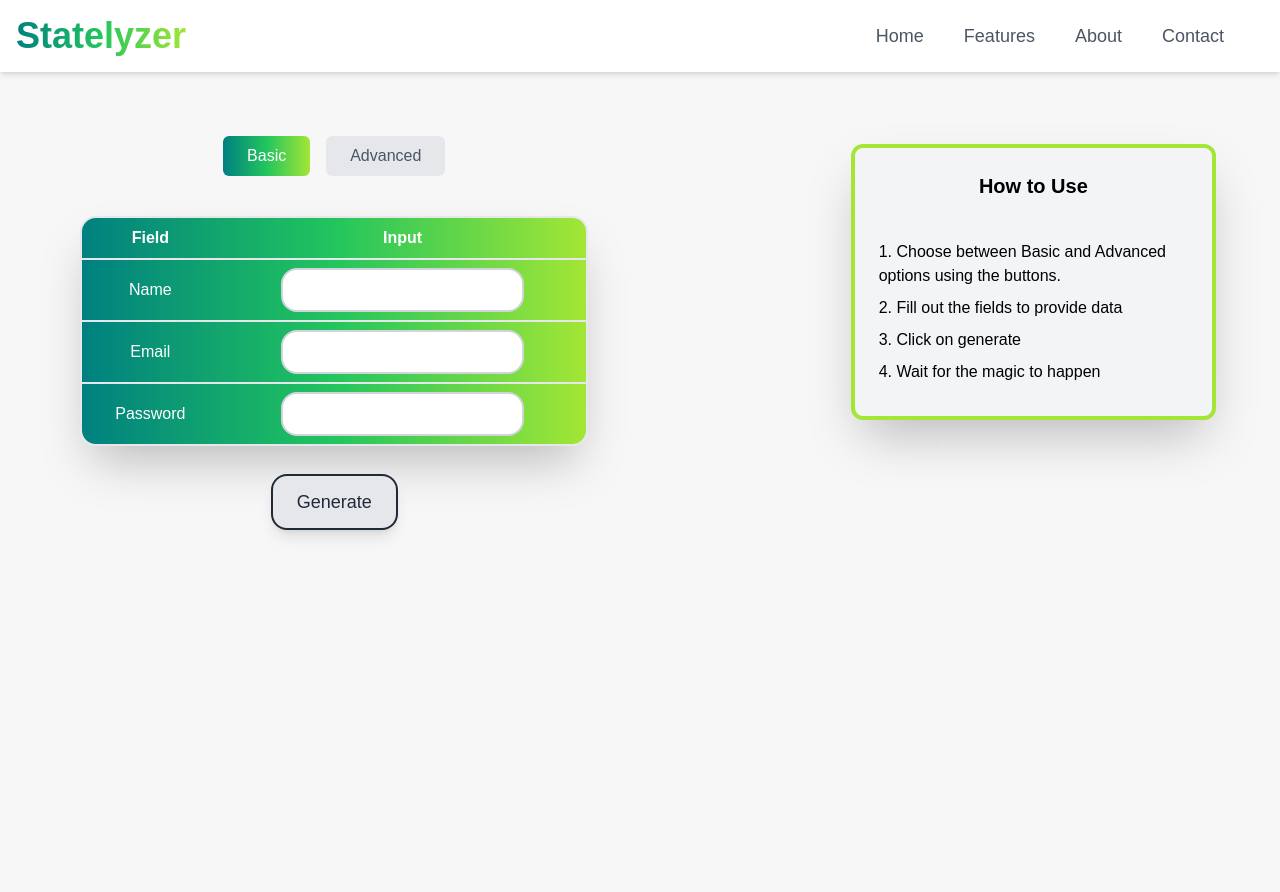
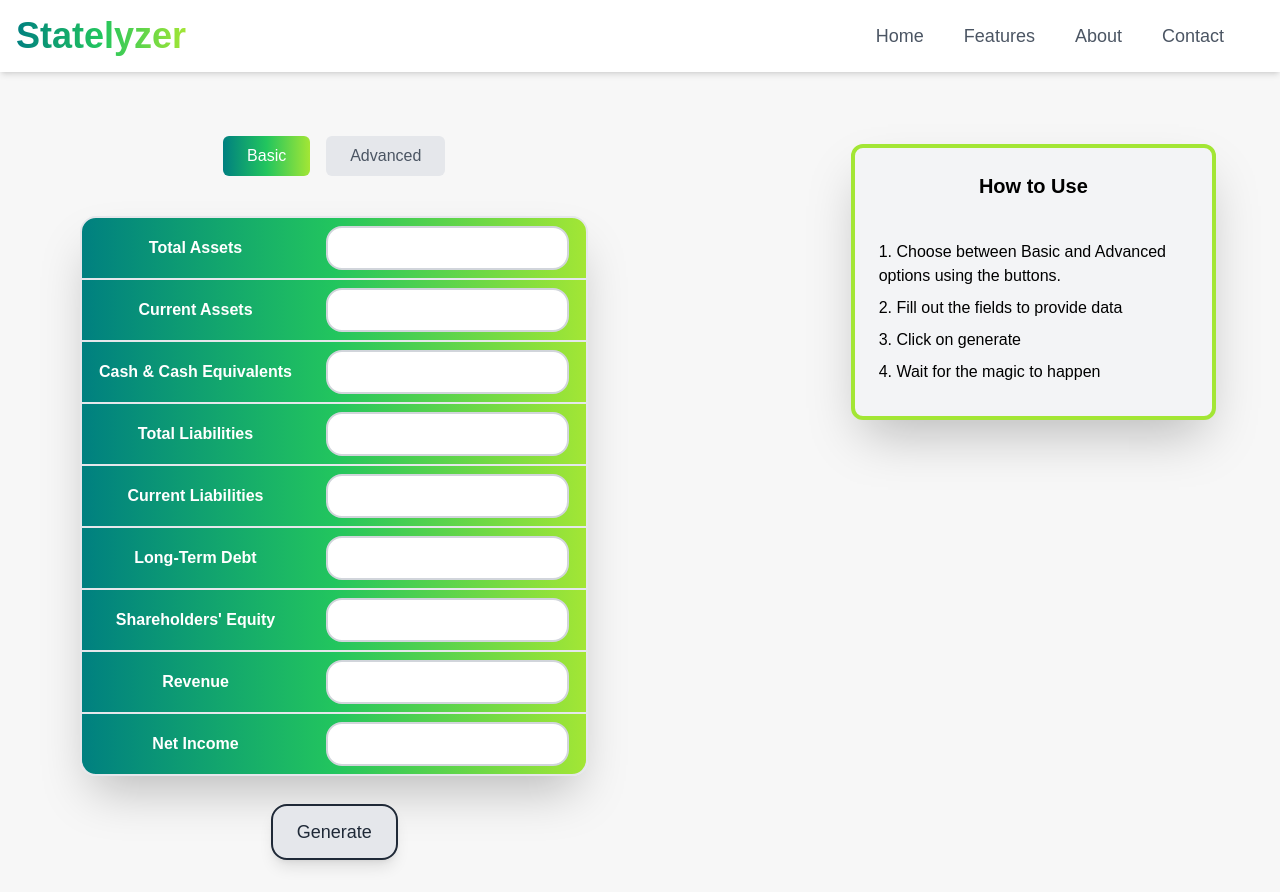
Before and after one commit to vittorio15/Statelyzer, a Next.js app: page / in a window 1280 px wide. Before the commit the page ends 800 px from the top, so only its background shows below. Built offline with nearby package versions, Linux system fonts and the light colour scheme.

Commit message:
label fills and skeletonloader improvements

```diff
--- a/components/InputField.jsx
+++ b/components/InputField.jsx
@@ -17,7 +17,7 @@ const InputField = () => {
 
   return (
     <input
-      className="px-4 py-2 rounded-2xl border-2 border-gray-300 hover:border-primary focus:border-primary focus:outline-none focus:ring-2 focus:ring-primary"
+      className="px-4 py-2 text-center rounded-2xl border-2 border-gray-300 hover:border-primary focus:border-primary focus:outline-none focus:ring-2 focus:ring-primary"
       value={value}
       maxLength={11}
       onChange={handleChange}
--- a/components/InputTable.jsx
+++ b/components/InputTable.jsx
@@ -15,15 +15,20 @@ const InputTable = () => {
   }, []);
 
   const SkeletonLoader = () => (
-    <div className="w-full my-2 animate-pulse space-y-4 bg-gradient-to-r from-primary via-green-500 to-lime-400 shadow-2xl rounded-2xl">
-      <div className="ml-2 mr-2 my-4 h-6 bg-gray-200 rounded w-1/3"></div>
-      <div className="ml-2 mr-2 my-4 h-6 bg-gray-200 rounded w-1/3"></div>
-      <div className="ml-2 mr-2 h-6 bg-gray-200 rounded w-full"></div>
-      <div className="ml-2 mr-2 h-6 bg-gray-200 rounded w-2/3"></div>
-      <div className="ml-2 mr-2 h-6 bg-gray-200 rounded w-full"></div>
-      <div className="ml-2 mr-2 my-4 h-6 bg-gray-200 rounded w-1/4"></div>
+    <div className="mt-6 w-full my-2 animate-pulse bg-gradient-to-r from-primary via-green-500 to-lime-400 shadow-2xl rounded-2xl grid place-items-center">
+      <div className="my-2 h-12 bg-gray-200 rounded-2xl w-3/4"></div>
+      <div className="my-2 h-12 bg-gray-200 rounded-2xl w-1/2"></div>
+      <div className="my-2 h-12 bg-gray-200 rounded-2xl w-2/3"></div>
+      <div className="my-2 h-12 bg-gray-200 rounded-2xl w-4/5"></div>
+      <div className="my-2 h-12 bg-gray-200 rounded-2xl w-3/5"></div>
+      <div className="my-2 h-12 bg-gray-200 rounded-2xl w-2/5"></div>
+      <div className="my-2 h-12 bg-gray-200 rounded-2xl w-1/2"></div>
+      <div className="my-2 h-12 bg-gray-200 rounded-2xl w-5/6"></div>
+      <div className="my-2 h-12 bg-gray-200 rounded-2xl w-3/4"></div>
+      <div className="my-2 h-12 bg-gray-200 rounded-2xl w-1/3"></div>
     </div>
   );
+
 
   const handleButtonClick = (inputType) => {
     setSelectedInput(inputType);
@@ -41,19 +46,19 @@ const InputTable = () => {
       <div className="flex space-x-4 justify-center ml-10 w-8/12 mb-2">
         <button
           onClick={() => handleButtonClick('type1')}
-          className={`px-6 py-2 rounded-md ${selectedInput === 'type1' ? 'bg-gradient-to-r from-primary via-green-500 to-lime-400 text-white' : 'bg-gray-200 text-gray-600'}`}
+          className={`px-6 py-2 rounded-md hover:scale-105 ${selectedInput === 'type1' ? 'bg-gradient-to-r from-primary via-green-500 to-lime-400 text-white' : 'bg-gray-200 text-gray-600'}`}
         >
           Basic
         </button>
         <button
           onClick={() => handleButtonClick('type2')}
-          className={`px-6 py-2 rounded-md ${selectedInput === 'type2' ? 'bg-gradient-to-r from-primary via-green-500 to-lime-400 text-white' : 'bg-gray-200 text-gray-600'}`}
+          className={`px-6 py-2 rounded-md hover:scale-105 ${selectedInput === 'type2' ? 'bg-gradient-to-r from-primary via-green-500 to-lime-400 text-white' : 'bg-gray-200 text-gray-600'}`}
         >
           Advanced
         </button>
       </div>
       {selectedInput === 'type2' ? (
-        <div className="bg-red-400 text-center w-8/12 ml-10 items-centre">
+        <div className="bg-red-400 text-center w-8/12 ml-10 items-center">
           <p>use Select</p>
         </div>
       ) :
@@ -63,32 +68,63 @@ const InputTable = () => {
       }
       <div className="inputContainer">
         {isLoading ? (
-          // Show SkeletonLoader while loading
           <SkeletonLoader />
         ) :
         selectedInput === 'type1' ? (
           <table className="inputTable">
             <thead>
-              <tr>
-                <th className="inputTabelLabel">Field</th>
-                <th className="inputTabelLabel">Input</th>
-              </tr>
             </thead>
             <tbody>
               <tr>
-                <td className="inputTabelLabel">Name</td>
+                <td className="inputTabelLabel">Total Assets</td>
                 <td className="numberInputtd">
                   <InputField />
                 </td>
               </tr>
               <tr>
-                <td className="inputTabelLabel">Email</td>
+                <td className="inputTabelLabel">Current Assets</td>
                 <td className="numberInputtd">
                   <InputField />
                 </td>
               </tr>
               <tr>
-                <td className="inputTabelLabel border-b-0">Password</td>
+                <td className="inputTabelLabel">Cash & Cash Equivalents</td>
+                <td className="numberInputtd">
+                  <InputField />
+                </td>
+              </tr>
+              <tr>
+                <td className="inputTabelLabel">Total Liabilities</td>
+                <td className="numberInputtd">
+                  <InputField />
+                </td>
+              </tr>
+              <tr>
+                <td className="inputTabelLabel">Current Liabilities</td>
+                <td className="numberInputtd">
+                  <InputField />
+                </td>
+              </tr>
+              <tr>
+                <td className="inputTabelLabel">Long-Term Debt</td>
+                <td className="numberInputtd">
+                  <InputField />
+                </td>
+              </tr>
+              <tr>
+                <td className="inputTabelLabel">Shareholders' Equity</td>
+                <td className="numberInputtd">
+                  <InputField />
+                </td>
+              </tr>
+              <tr>
+                <td className="inputTabelLabel">Revenue</td>
+                <td className="numberInputtd">
+                  <InputField />
+                </td>
+              </tr>
+              <tr>
+                <td className="inputTabelLabel border-b-0">Net Income</td>
                 <td className="numberInputtd border-b-0">
                   <InputField />
                 </td>
@@ -98,27 +134,107 @@ const InputTable = () => {
         ) : (
           <table className="inputTable">
             <thead>
-              <tr>
-                <th className="inputTabelLabel">asdasd</th>
-                <th className="inputTabelLabel">Input</th>
-              </tr>
             </thead>
             <tbody>
               <tr>
-                <td className="inputTabelLabel">Name</td>
+                <td className="inputTabelLabel">Total Assets</td>
                 <td className="numberInputtd">
                   <InputField />
                 </td>
               </tr>
               <tr>
-                <td className="inputTabelLabel">Email</td>
+                <td className="inputTabelLabel">Current Assets</td>
                 <td className="numberInputtd">
                   <InputField />
                 </td>
               </tr>
               <tr>
-                <td className="inputTabelLabel border-b-0">Password</td>
-                <td className="numberInputtd border-b-0">
+                <td className="inputTabelLabel">Cash & Cash Equivalents</td>
+                <td className="numberInputtd">
+                  <InputField />
+                </td>
+              </tr>
+              <tr>
+                <td className="inputTabelLabel">Total Liabilities</td>
+                <td className="numberInputtd">
+                  <InputField />
+                </td>
+              </tr>
+              <tr>
+                <td className="inputTabelLabel">Current Liabilities</td>
+                <td className="numberInputtd">
+                  <InputField />
+                </td>
+              </tr>
+              <tr>
+                <td className="inputTabelLabel">Long-Term Debt</td>
+                <td className="numberInputtd">
+                  <InputField />
+                </td>
+              </tr>
+              <tr>
+                <td className="inputTabelLabel">Shareholders' Equity</td>
+                <td className="numberInputtd">
+                  <InputField />
+                </td>
+              </tr>
+              <tr>
+                <td className="inputTabelLabel">Revenue</td>
+                <td className="numberInputtd">
+                  <InputField />
+                </td>
+              </tr>
+              <tr>
+                <td className="inputTabelLabel">Net Income</td>
+                <td className="numberInputtd">
+                  <InputField />
+                </td>
+              </tr>
+              <tr>
+                <td className="inputTabelLabel">Accounts Receivable</td>
+                <td className="numberInputtd">
+                  <InputField />
+                </td>
+              </tr>
+              <tr>
+                <td className="inputTabelLabel">Long-Term Debt</td>
+                <td className="numberInputtd">
+                  <InputField />
+                </td>
+              </tr>
+              <tr>
+                <td className="inputTabelLabel">Gross Profit</td>
+                <td className="numberInputtd">
+                  <InputField />
+                </td>
+              </tr>
+              <tr>
+                <td className="inputTabelLabel">Operating Income</td>
+                <td className="numberInputtd">
+                  <InputField />
+                </td>
+              </tr>
+              <tr>
+                <td className="inputTabelLabel">COGS</td>
+                <td className="numberInputtd">
+                  <InputField />
+                </td>
+              </tr>
+              <tr>
+                <td className="inputTabelLabel">SG&A</td>
+                <td className="numberInputtd">
+                  <InputField />
+                </td>
+              </tr>
+              <tr>
+                <td className="inputTabelLabel">Interest Expense</td>
+                <td className="numberInputtd">
+                  <InputField />
+                </td>
+              </tr>
+              <tr>
+                <td className="inputTabelLabel  border-b-0">Income Tax Expense</td>
+                <td className="numberInputtd  border-b-0">
                   <InputField />
                 </td>
               </tr>
--- a/styles/globals.css
+++ b/styles/globals.css
@@ -35,7 +35,7 @@
 }
 
 .inputTabelLabel {
-  @apply px-4 py-2 text-center border-b-2 bg-white text-transparent bg-clip-text;
+  @apply px-4 py-2 text-center border-b-2 bg-white text-transparent bg-clip-text font-bold;
 }
 
 }
```
